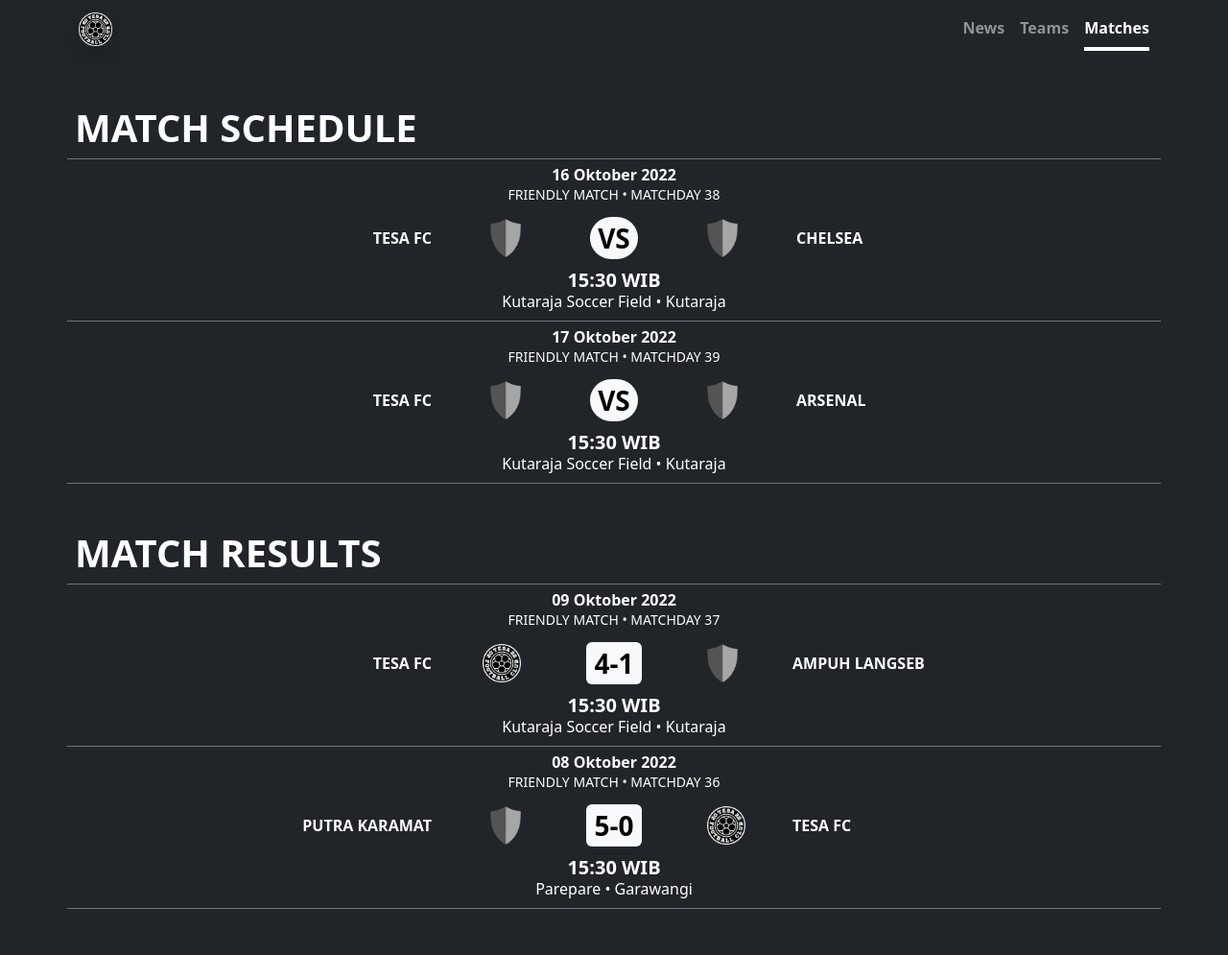
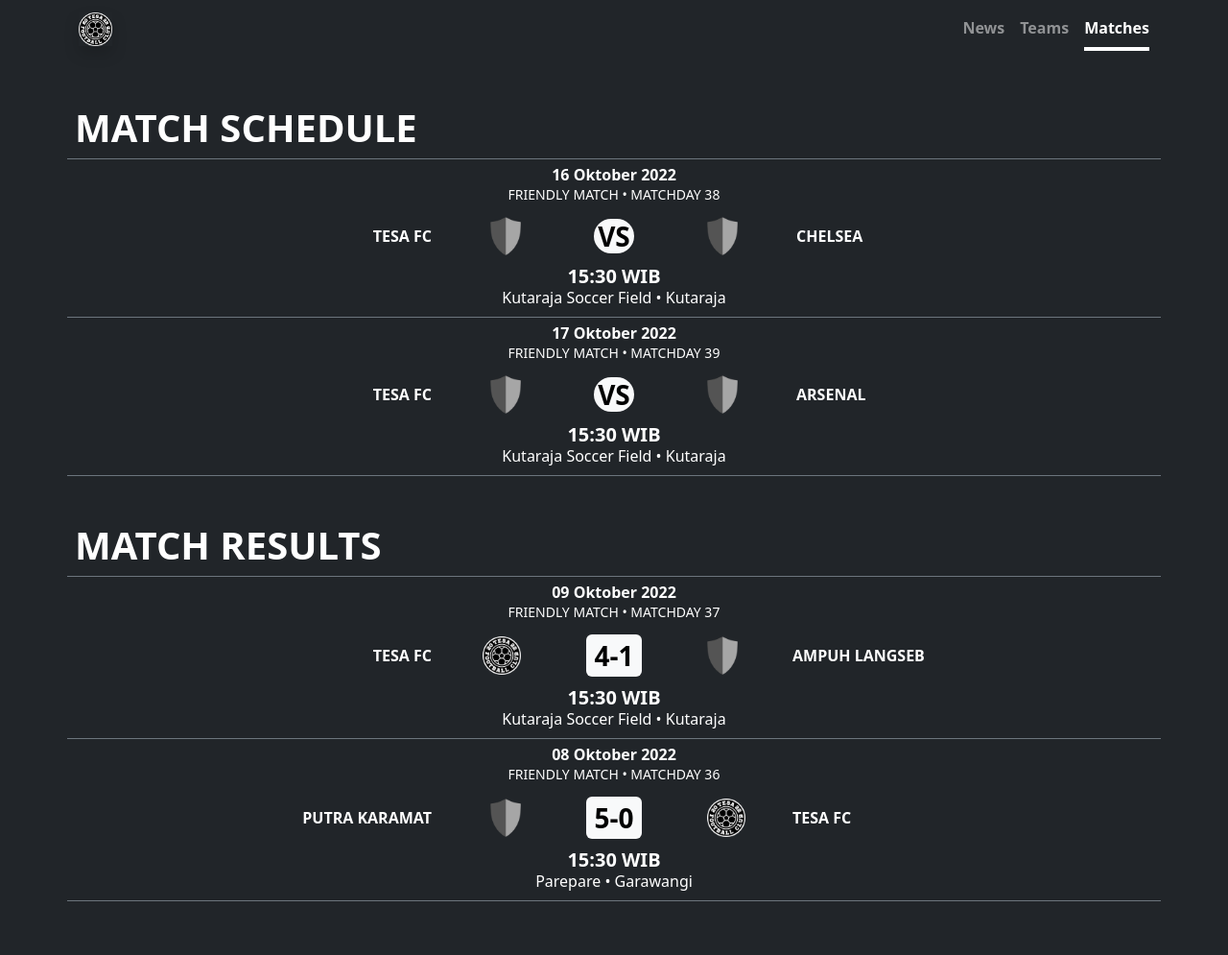
Before and after one commit to tesafc/tesafc.github.io, a Jekyll site: the page built from matches.html, in a window 1280 px wide. Shown: the whole page at 96% size. Built offline with Jekyll 4.4.1, drawn with Linux system fonts in a browser that asks for light colours.

Commit message:
Update matches.html

```diff
--- a/matches.html
+++ b/matches.html
@@ -24,7 +24,7 @@
                 <img src="{% if match.home-team.logo %}{{ match.home-team.logo | relative_url }}{% else %}{{ '/assets/img/logo/logo-blank.png' | relative_url }}{% endif %}" alt="" class="text-end" width="auto" height="40">
               </div>
               <div class="col-2 d-flex justify-content-center align-items-center">
-                <p class="badge rounded-pill text-bg-light text-center fs-3 fw-bolder p-2 mb-0">VS</p>
+                <p class="badge rounded-pill text-bg-light text-center fs-3 fw-bolder p-1 mb-0">VS</p>
               </div>
               <div class="col-1 d-flex justify-content-start align-items-center">
                 <img src="{% if match.away-team.logo %}{{ match.away-team.logo | relative_url }}{% else %}{{ '/assets/img/logo/logo-blank.png' | relative_url }}{% endif %}" alt="" class="text-start" width="auto" height="40">
```
